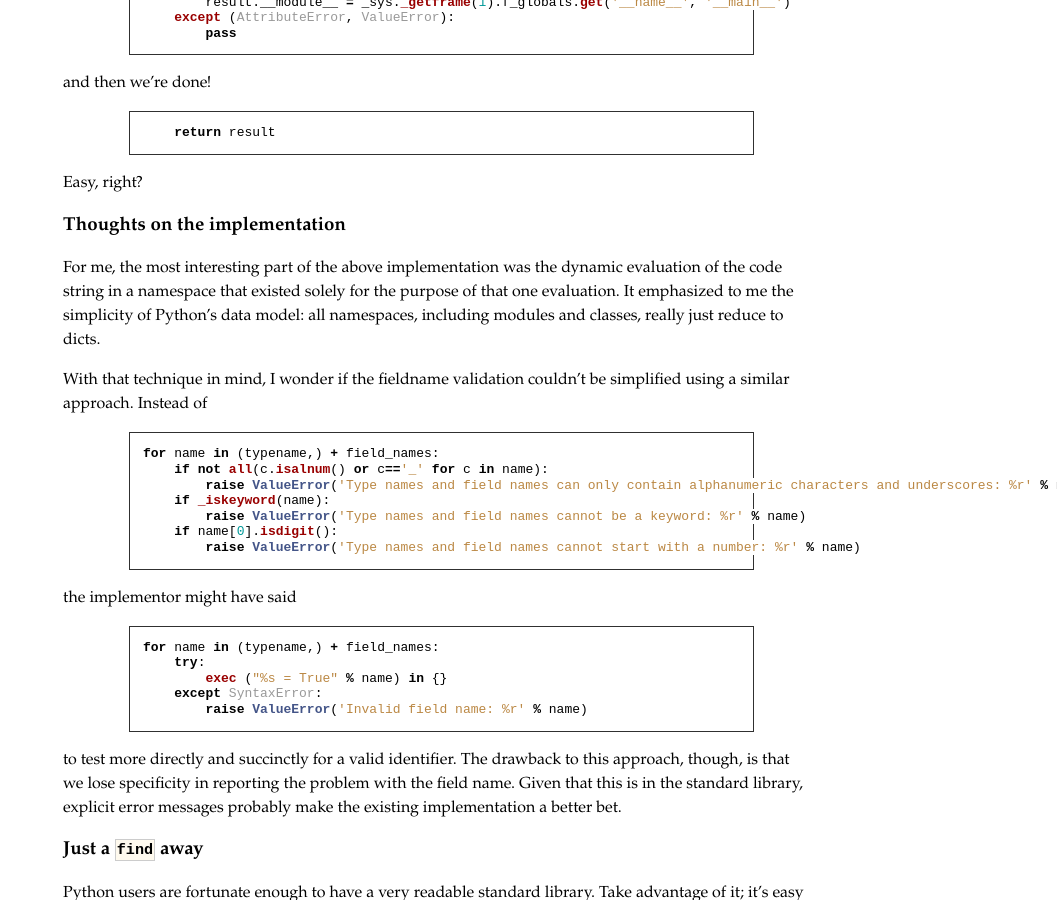
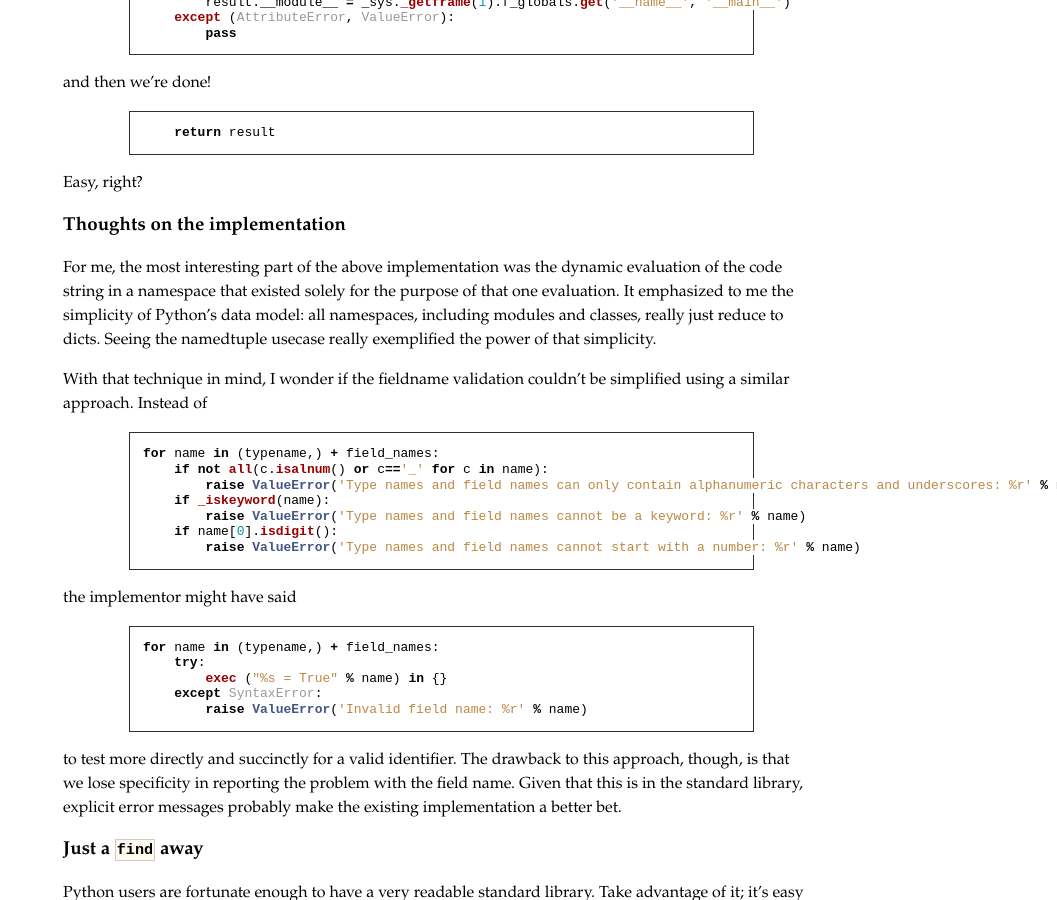
Before and after one commit to jamesob/jamesob.github.io, a Jekyll site: the page built from _posts/2013-8-6-namedtuple.md, in a window 1280 px wide and 900 px high, scrolled down 3735 px. Shown: the whole window, without its empty margins (223-1280 px from the left). Built offline with Jekyll 4.4.1, drawn with Linux system fonts in a browser that asks for light colours; comment, search, counter and statistics services are not loaded.

Commit message:
power of simplicity!

```diff
--- a/_posts/2013-8-6-namedtuple.md
+++ b/_posts/2013-8-6-namedtuple.md
@@ -246,7 +246,8 @@ For me, the most interesting part of the above implementation was the dynamic
 evaluation of the code string in a namespace that existed solely for the
 purpose of that one evaluation. It emphasized to me the simplicity of Python's
 data model: all namespaces, including modules and classes, really just reduce
-to dicts.
+to dicts. Seeing the namedtuple usecase really exemplified the power of that
+simplicity.
 
 With that technique in mind, I wonder if the fieldname validation couldn't be
 simplified using a similar approach. Instead of
```
